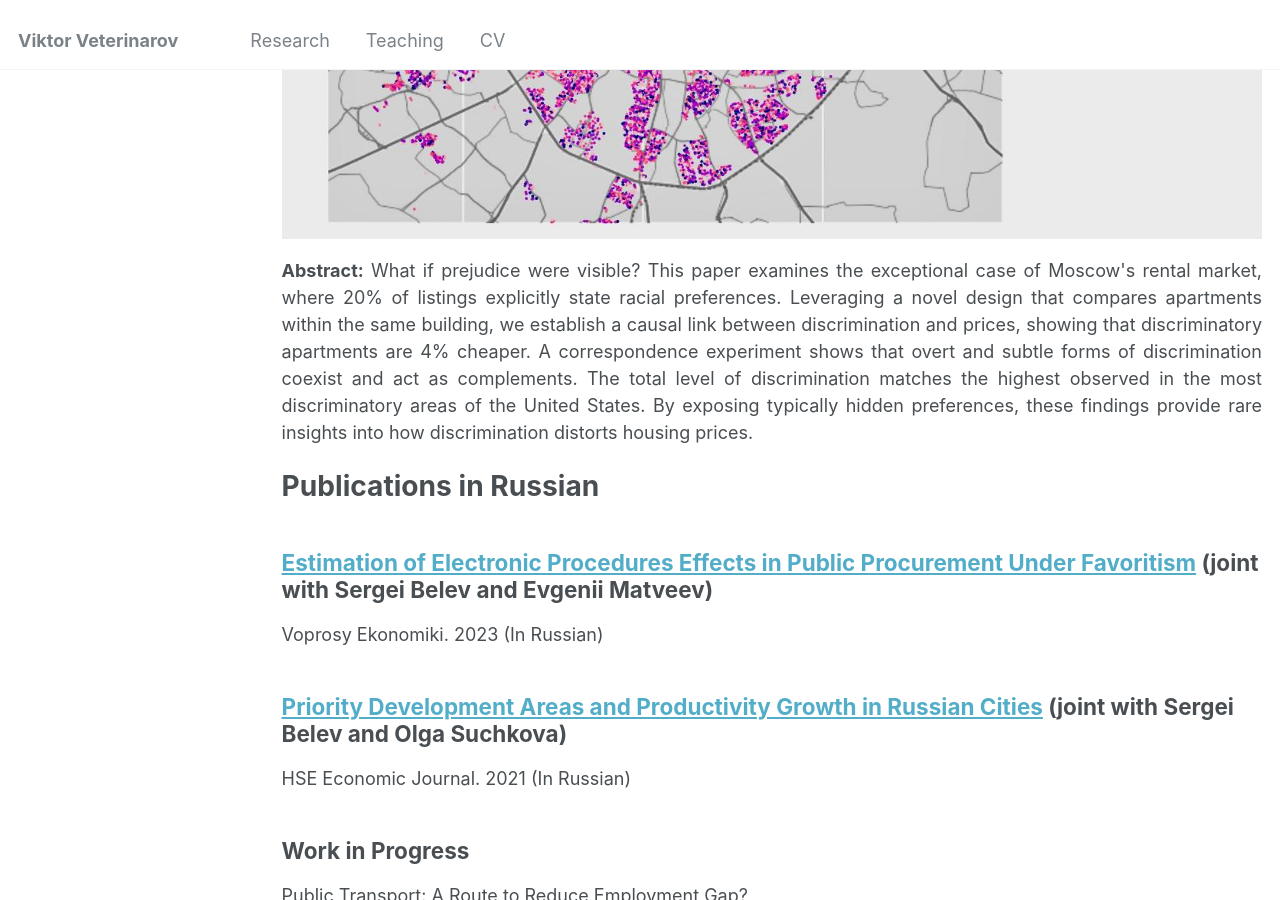
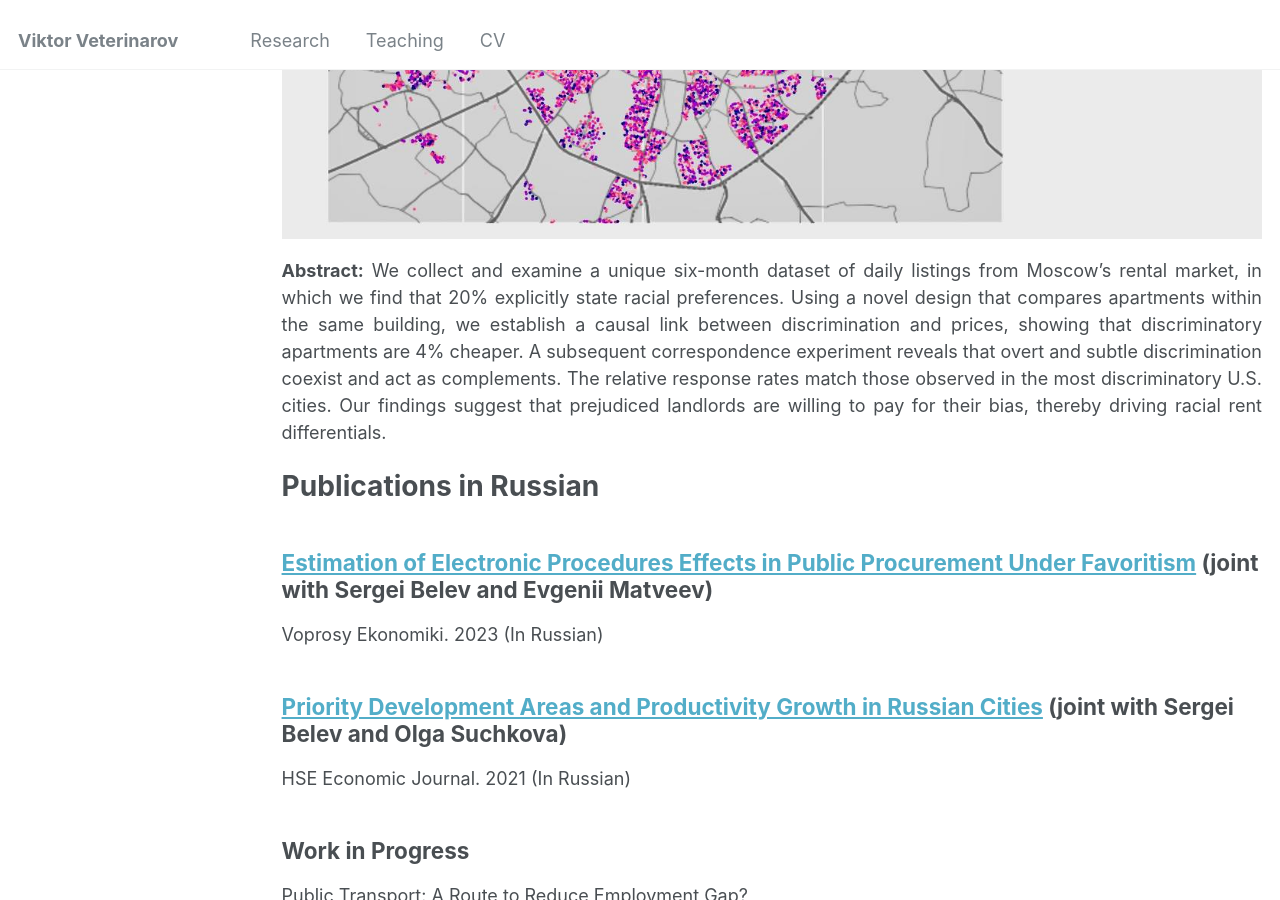
Before and after one commit to viktorveterinarov/viktorveterinarov.github.io, a Jekyll site: the page built from _pages/publications.md, in a window 1280 px wide and 900 px high, scrolled down 705 px. Built offline with Jekyll 4.4.1, drawn with Linux system fonts in a browser that asks for light colours.

Commit message:
Update publications.md

```diff
--- a/_pages/publications.md
+++ b/_pages/publications.md
@@ -13,7 +13,7 @@ author_profile: true
 <div class="research-paper-section">
   <img src="/images/map_dots_cat.jpg" alt="Viktor" class="responsive-image" width="100%">
     <div class="responsive-text">
-    <p align="justify"><b>Abstract:</b> What if prejudice were visible? This paper examines the exceptional case of Moscow's rental market, where 20% of listings explicitly state racial preferences. Leveraging a novel design that compares apartments within the same building, we establish a causal link between discrimination and prices, showing that discriminatory apartments are 4% cheaper. A correspondence experiment shows that overt and subtle forms of discrimination coexist and act as complements. The total level of discrimination matches the highest observed in the most discriminatory areas of the United States. By exposing typically hidden preferences, these findings provide rare insights into how discrimination distorts housing prices.</p>
+    <p align="justify"><b>Abstract:</b>  We collect and examine a unique six-month dataset of daily listings from Moscow’s rental market, in which we find that 20% explicitly state racial preferences. Using a novel design that compares apartments within the same building, we establish a causal link between discrimination and prices, showing that discriminatory apartments are 4% cheaper. A subsequent correspondence experiment reveals that overt and subtle discrimination coexist and act as complements. The relative response rates match those observed in the most discriminatory U.S. cities. Our findings suggest that prejudiced landlords are willing to pay for their bias, thereby driving racial rent differentials.</p>
   </div>
 </div>
 
```
